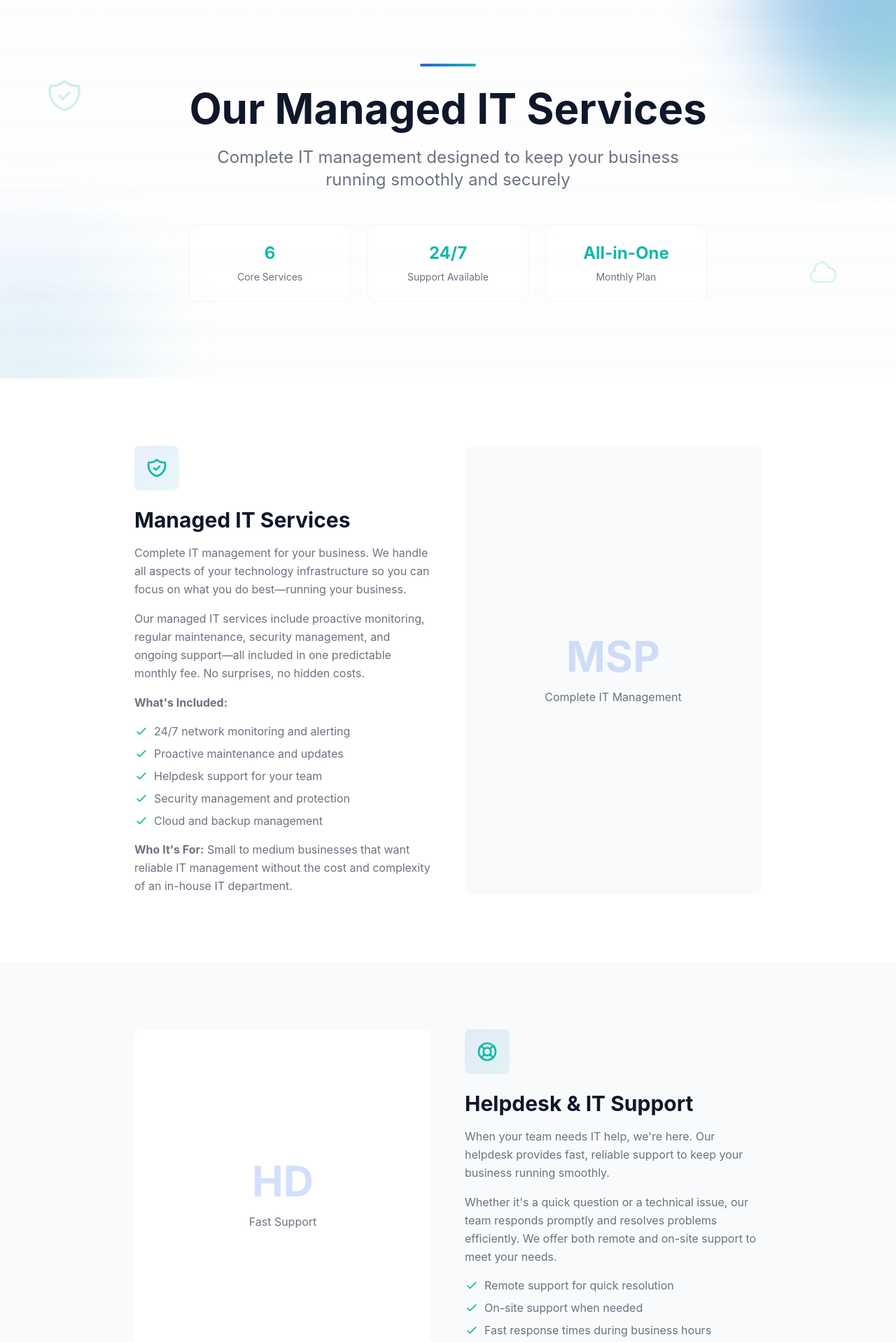
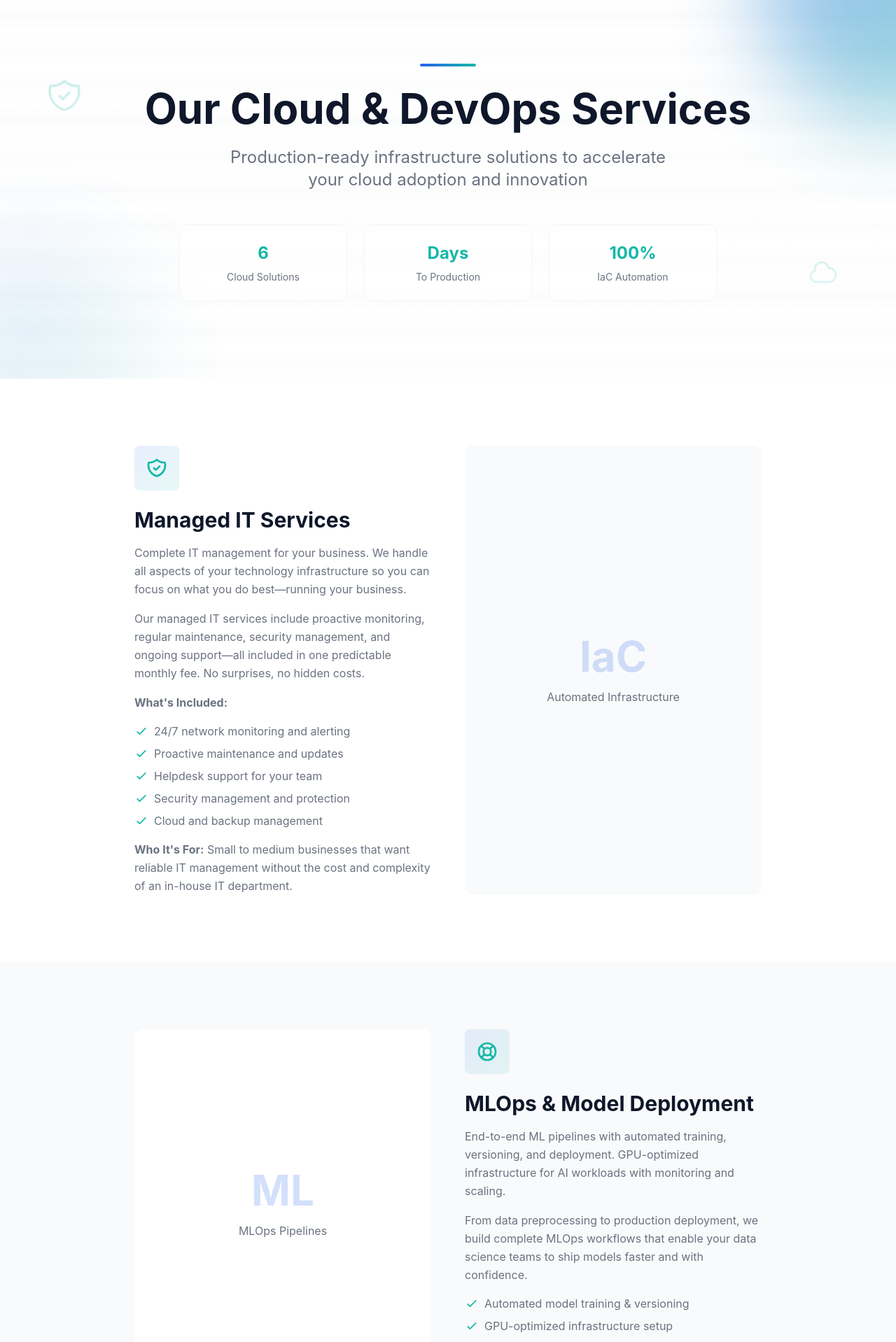
Before and after one commit to zaf-tech/zaftech-portfolio, a Next.js app: page /services in a window 1280 px wide. Shown: the part 100-2018 px from the top of the page at 70% size. Built offline with nearby package versions, Linux system fonts and the light colour scheme.

Commit message:
Update website to reflect Cloud, DevOps, and MLOps focus - changed service descriptions and footer

```diff
--- a/app/page.tsx
+++ b/app/page.tsx
@@ -378,11 +378,10 @@ export default function Home() {
               <div className="h-1 w-20 bg-gradient-to-r from-accent to-accent-teal mx-auto rounded-full"></div>
             </div>
             <h2 className="text-3xl md:text-4xl font-heading font-bold text-primary mb-4">
-              Our Managed IT Services
+              Our Cloud & DevOps Services
             </h2>
             <p className="text-lg text-text-light max-w-2xl mx-auto">
-              Comprehensive IT management designed to keep your business running
-              smoothly
+              Production-ready infrastructure solutions to accelerate your cloud journey and innovation
             </p>
           </div>
 
@@ -403,8 +402,8 @@ export default function Home() {
                   />
                 </svg>
               }
-              title="Cloud Services"
-              description="Complete IT management including proactive monitoring, maintenance, and support. We handle your technology so you can focus on growth."
+              title="Infrastructure as Code"
+              description="Automated, reusable cloud infrastructure pipelines using Terraform, Pulumi, and CloudFormation. Deploy production environments in hours, not weeks."
             />
             <ServiceCard
               icon={
@@ -422,8 +421,8 @@ export default function Home() {
                   />
                 </svg>
               }
-              title="Helpdesk Support"
-              description="Fast, reliable IT support when you need it. Remote and on-site assistance with quick response times to keep your team productive."
+              title="MLOps & Model Deployment"
+              description="End-to-end ML pipelines with automated training, versioning, and deployment. GPU-optimized infrastructure for AI workloads with monitoring and scaling."
             />
             <ServiceCard
               icon={
@@ -441,8 +440,8 @@ export default function Home() {
                   />
                 </svg>
               }
-              title="Cybersecurity"
-              description="Protect your business with endpoint protection, security monitoring, and best practices. Stay ahead of threats with proactive security management."
+              title="DevOps & CI/CD Automation"
+              description="Streamlined deployment pipelines with GitHub Actions, GitLab CI, and Jenkins. Automated testing, security scanning, and zero-downtime deployments."
             />
             <ServiceCard
               icon={
@@ -460,8 +459,8 @@ export default function Home() {
                   />
                 </svg>
               }
-              title="Cloud & Backup"
-              description="Microsoft 365 management, secure cloud backups, and disaster recovery planning. Keep your data safe and accessible from anywhere."
+              title="Cloud Migration & Auto-Scaling"
+              description="Seamless workload migration to AWS, Azure, or GCP with zero data breach risk. Auto-scaling infrastructure that adapts to your traffic and workload demands."
             />
             <ServiceCard
               icon={
@@ -479,8 +478,8 @@ export default function Home() {
                   />
                 </svg>
               }
-              title="Network Management"
-              description="Ongoing network monitoring, maintenance, and optimization. Ensure your infrastructure runs reliably and efficiently."
+              title="Kubernetes & Container Orchestration"
+              description="Production-ready Kubernetes clusters (EKS, GKE, AKS) with service mesh, ingress controllers, and monitoring. Containerize and orchestrate your applications at scale."
             />
             <ServiceCard
               icon={
@@ -498,8 +497,8 @@ export default function Home() {
                   />
                 </svg>
               }
-              title="IT Consulting & vCIO"
-              description="Strategic IT guidance and virtual CIO services. Make informed technology decisions aligned with your business goals."
+              title="MVP & POC Rapid Deployment"
+              description="Launch your proof-of-concept or minimum viable product in days. Pre-configured cloud environments with security, monitoring, and scalability built-in from day one."
             />
           </div>
         </div>
--- a/app/services/page.tsx
+++ b/app/services/page.tsx
@@ -44,11 +44,10 @@ export default function Services() {
                 <div className="h-1 w-20 bg-gradient-to-r from-accent to-accent-teal mx-auto rounded-full"></div>
               </div>
               <h1 className="text-4xl md:text-5xl lg:text-6xl font-heading font-bold text-primary mb-6">
-                Our Managed IT Services
+                Our Cloud & DevOps Services
               </h1>
               <p className="text-xl md:text-2xl text-text-light max-w-2xl mx-auto leading-relaxed">
-                Complete IT management designed to keep your business running
-                smoothly and securely
+                Production-ready infrastructure solutions to accelerate your cloud adoption and innovation
               </p>
             </div>
 
@@ -58,19 +57,19 @@ export default function Services() {
                 <div className="text-2xl font-heading font-bold text-accent-teal mb-2">
                   6
                 </div>
-                <div className="text-sm text-text-light">Core Services</div>
+                <div className="text-sm text-text-light">Cloud Solutions</div>
               </div>
               <div className="text-center p-6 rounded-xl bg-white/60 backdrop-blur-sm border border-gray-100">
                 <div className="text-2xl font-heading font-bold text-accent-teal mb-2">
-                  24/7
+                  Days
                 </div>
-                <div className="text-sm text-text-light">Support Available</div>
+                <div className="text-sm text-text-light">To Production</div>
               </div>
               <div className="text-center p-6 rounded-xl bg-white/60 backdrop-blur-sm border border-gray-100">
                 <div className="text-2xl font-heading font-bold text-accent-teal mb-2">
-                  All-in-One
+                  100%
                 </div>
-                <div className="text-sm text-text-light">Monthly Plan</div>
+                <div className="text-sm text-text-light">IaC Automation</div>
               </div>
             </div>
           </div>
@@ -206,9 +205,9 @@ export default function Services() {
               <div className="bg-gray-50 rounded-xl p-8 h-full flex items-center justify-center">
                 <div className="text-center">
                   <div className="text-6xl font-heading font-bold text-accent/20 mb-4">
-                    MSP
+                    IaC
                   </div>
-                  <p className="text-text-light">Complete IT Management</p>
+                  <p className="text-text-light">Automated Infrastructure</p>
                 </div>
               </div>
             </div>
@@ -224,9 +223,9 @@ export default function Services() {
               <div className="bg-white rounded-xl p-8 h-full flex items-center justify-center order-2 md:order-1">
                 <div className="text-center">
                   <div className="text-6xl font-heading font-bold text-accent/20 mb-4">
-                    HD
+                    ML
                   </div>
-                  <p className="text-text-light">Fast Support</p>
+                  <p className="text-text-light">MLOps Pipelines</p>
                 </div>
               </div>
               <div className="order-1 md:order-2">
@@ -246,17 +245,13 @@ export default function Services() {
                   </svg>
                 </div>
                 <h2 className="text-3xl font-heading font-bold text-primary mb-4">
-                  Helpdesk & IT Support
+                  MLOps & Model Deployment
                 </h2>
                 <p className="text-text-light mb-4 leading-relaxed">
-                  When your team needs IT help, we're here. Our helpdesk
-                  provides fast, reliable support to keep your business running
-                  smoothly.
+                  End-to-end ML pipelines with automated training, versioning, and deployment. GPU-optimized infrastructure for AI workloads with monitoring and scaling.
                 </p>
                 <p className="text-text-light mb-4 leading-relaxed">
-                  Whether it's a quick question or a technical issue, our team
-                  responds promptly and resolves problems efficiently. We offer
-                  both remote and on-site support to meet your needs.
+                  From data preprocessing to production deployment, we build complete MLOps workflows that enable your data science teams to ship models faster and with confidence.
                 </p>
                 <ul className="space-y-2 text-text-light">
                   <li className="flex items-start">
@@ -273,7 +268,7 @@ export default function Services() {
                         d="M5 13l4 4L19 7"
                       />
                     </svg>
-                    Remote support for quick resolution
+                    Automated model training & versioning
                   </li>
                   <li className="flex items-start">
                     <svg
@@ -289,7 +284,7 @@ export default function Services() {
                         d="M5 13l4 4L19 7"
                       />
                     </svg>
-                    On-site support when needed
+                    GPU-optimized infrastructure setup
                   </li>
                   <li className="flex items-start">
                     <svg
@@ -305,7 +300,7 @@ export default function Services() {
                         d="M5 13l4 4L19 7"
                       />
                     </svg>
-                    Fast response times during business hours
+                    Model monitoring & drift detection
                   </li>
                   <li className="flex items-start">
                     <svg
--- a/components/Footer.tsx
+++ b/components/Footer.tsx
@@ -13,9 +13,7 @@ export default function Footer() {
               className="h-10 md:h-12 w-auto mb-4 brightness-0 invert"
             />
             <p className="text-gray-300 mb-4 max-w-md">
-              Managed IT services provider offering proactive monitoring,
-              helpdesk support, cybersecurity, and cloud management. We manage
-              your IT so you can focus on your business.
+              Cloud infrastructure and DevOps automation specialists. We accelerate your cloud adoption with production-ready Infrastructure as Code, MLOps pipelines, and rapid MVP deployment—enabling your team to innovate faster.
             </p>
           </div>
 
```
